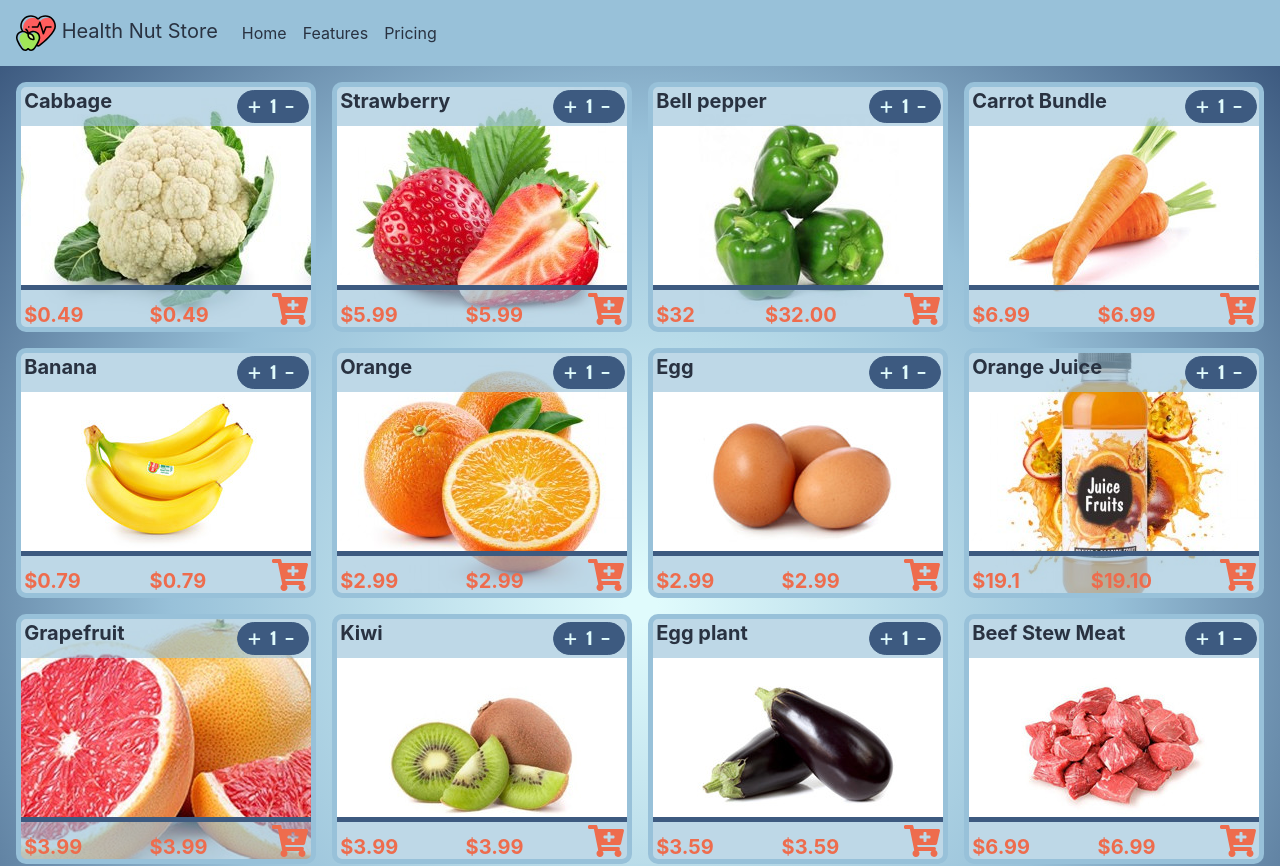
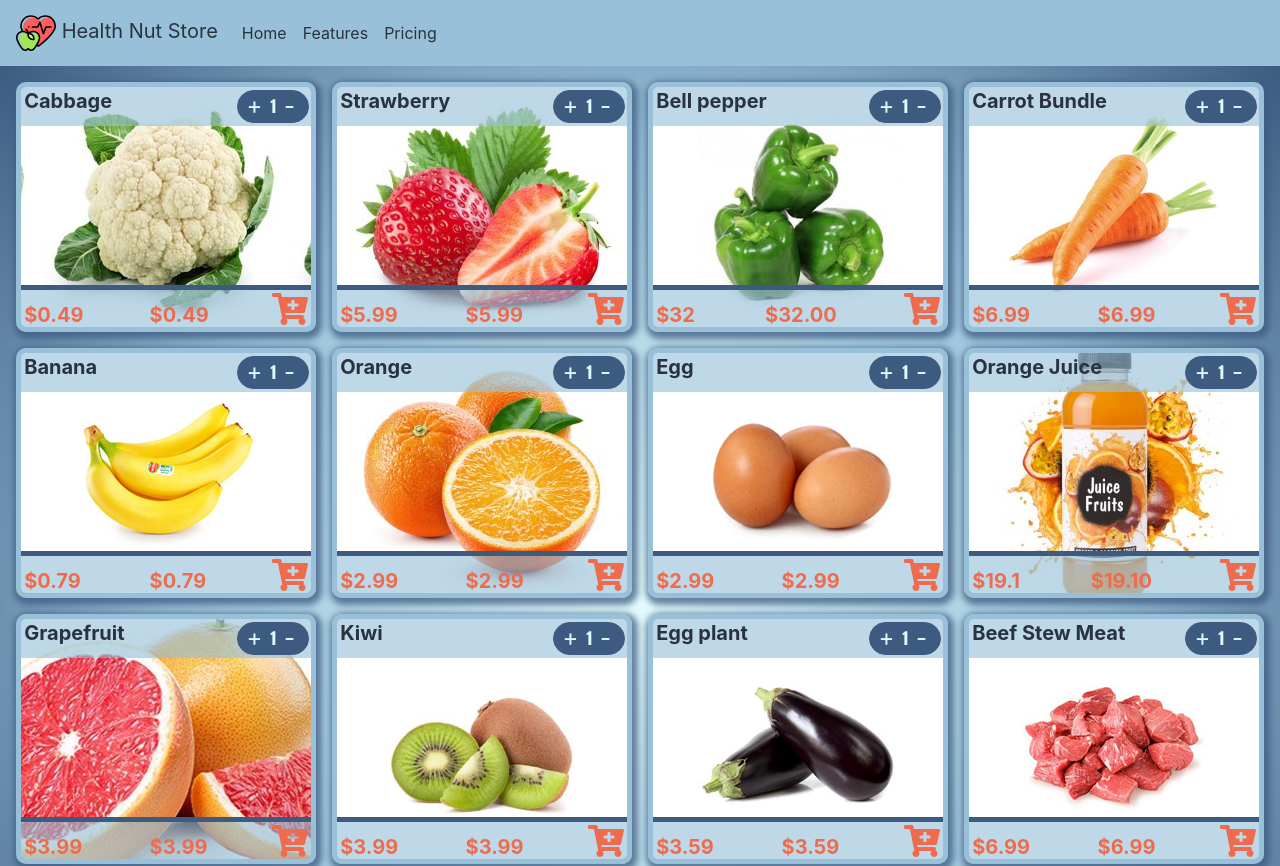
Before and after one commit to AndrewEvansDev/FSDI-108-109-HealthNutstore, a React (Create React App) app: page / in a window 1280 px wide. Shown: the top 866 px of the page. Built offline with nearby package versions, Linux system fonts and the light colour scheme.

Commit message:
box shadow

```diff
--- a/src/components/product.css
+++ b/src/components/product.css
@@ -4,6 +4,10 @@
     --bg:#e0fbfc;
     --btn:#ee6c4d;
     --text:#293241;
+}
+div.product-wrap{
+    -webkit-box-shadow: 2px 3px 6px 4px rgba(61,90,128,0.75);
+    box-shadow: 2px 3px 6px 4px rgba(61,90,128,0.75);
 }
 .product-wrap{
     border:5px solid var(--sec);
```
